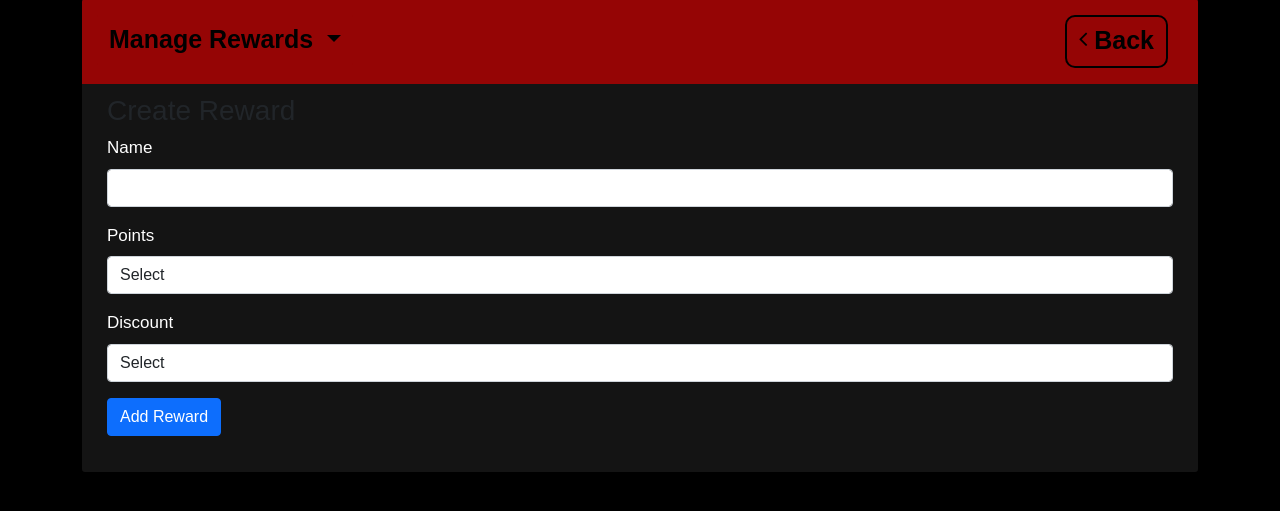
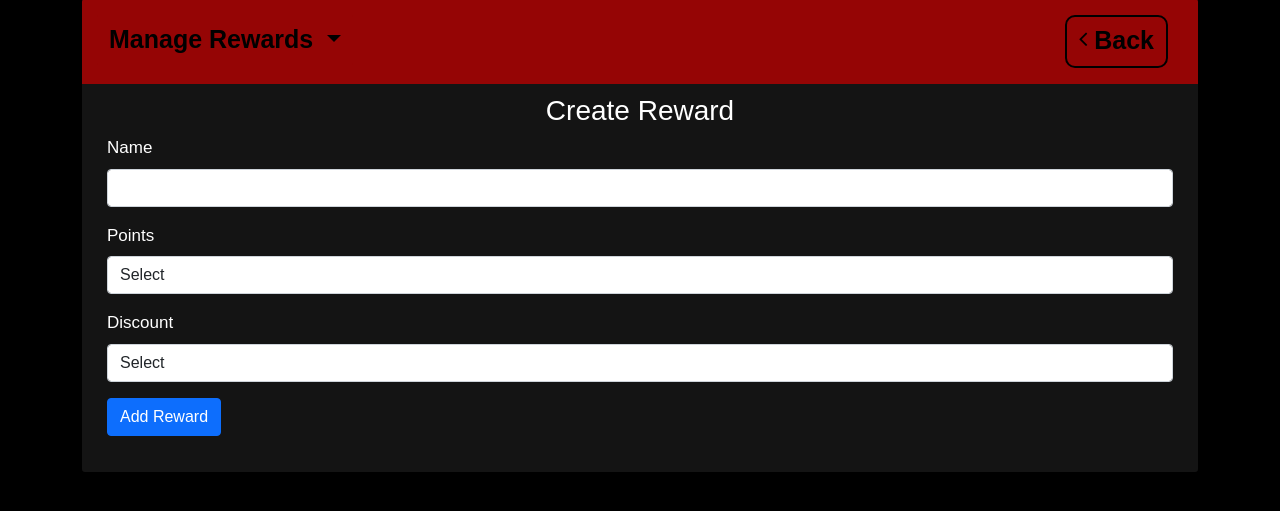
Before and after one commit to Kanahora/Dains, a Flask app: page /staff/rewards_create in a window 1280 px wide. Shown: the part 31-542 px from the top of the page. Run offline with Flask 2, Linux system fonts and the light colour scheme; some libraries are stand-ins or nearby versions.

Commit message:
Update rewards_create.html

```diff
--- a/templates/Rhaylene/rewards_create.html
+++ b/templates/Rhaylene/rewards_create.html
@@ -11,7 +11,7 @@ Manage Rewards
 {% block table %}
 {% from "@includes/_formHelper.html" import render_field %}
 <form method="POST" action="" novalidate>
-    <h3 class="reward_title">Create Reward</h3>
+    <h3 class="form_title">Create Reward</h3>
     <div class="form-group">
         <label for="" class="form-fields">Name</label>
         {{ render_field(form.name, class="form-control") }}
```
